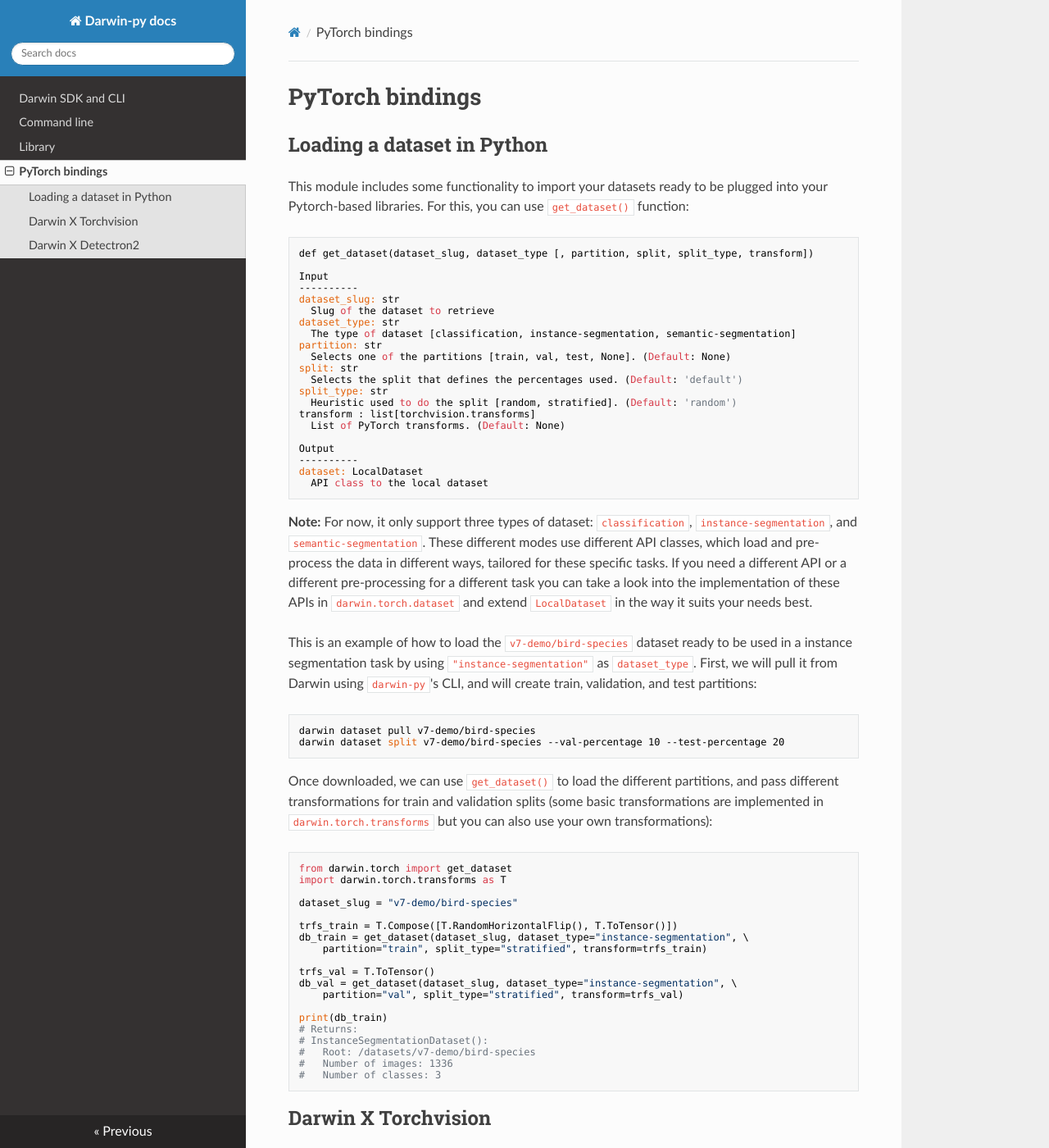
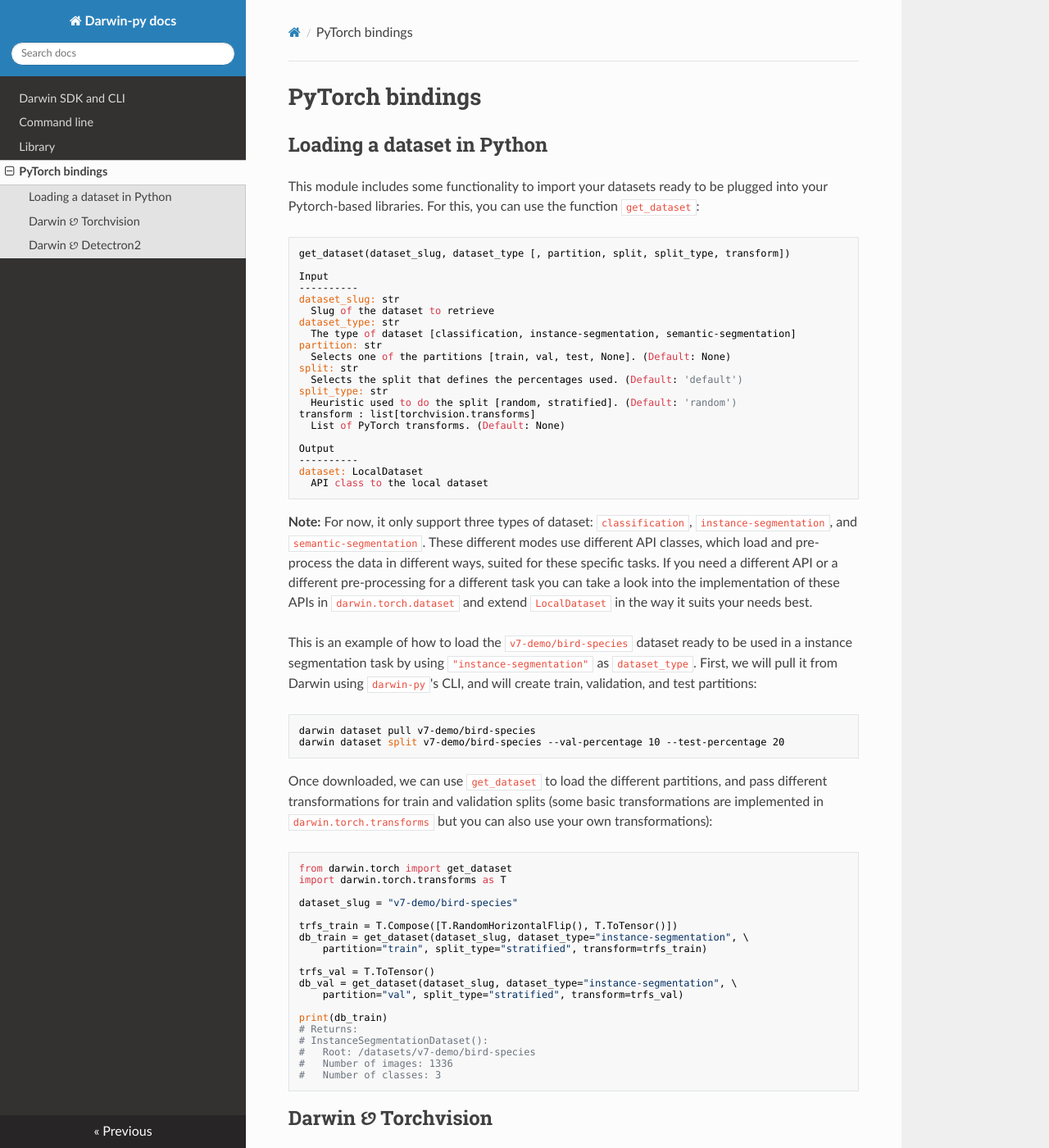
Before and after one commit to v7labs/darwin-py, an MkDocs documentation site: the page built from docs/torch.md, in a window 1280 px wide and 1400 px high. Shown: the whole window at 82% size. Built offline with MkDocs 1.6.1, drawn with Linux system fonts in a browser that asks for light colours; nearby versions of some CDN libraries; a script that is not in the unit is left out; some of the changed text lies outside the part shown.

````diff
--- a/docs/torch.md
+++ b/docs/torch.md
@@ -3,10 +3,10 @@
 
 ## Loading a dataset in Python
 
-This module includes some functionality to import your datasets ready to be plugged into your Pytorch-based libraries. For this, you can use `get_dataset()` function:
+This module includes some functionality to import your datasets ready to be plugged into your Pytorch-based libraries. For this, you can use the function `get_dataset`:
 
 ```
-def get_dataset(dataset_slug, dataset_type [, partition, split, split_type, transform])
+get_dataset(dataset_slug, dataset_type [, partition, split, split_type, transform])
 
 Input
 ----------
@@ -29,7 +29,7 @@
   API class to the local dataset
 ```
 
-**Note:** For now, it only support three types of dataset: `classification`, `instance-segmentation`, and `semantic-segmentation`. These different modes use different API classes, which load and pre-process the data in different ways, tailored for these specific tasks. If you need a different API or a different pre-processing for a different task you can take a look into the implementation of these APIs in `darwin.torch.dataset` and extend `LocalDataset` in the way it suits your needs best.
+**Note:** For now, it only support three types of dataset: `classification`, `instance-segmentation`, and `semantic-segmentation`. These different modes use different API classes, which load and pre-process the data in different ways, suited for these specific tasks. If you need a different API or a different pre-processing for a different task you can take a look into the implementation of these APIs in `darwin.torch.dataset` and extend `LocalDataset` in the way it suits your needs best.
 
 This is an example of how to load the `v7-demo/bird-species` dataset ready to be used in a instance segmentation task by using `"instance-segmentation"` as `dataset_type`. First, we will pull it from Darwin using `darwin-py`'s CLI, and will create train, validation, and test partitions:
 
@@ -38,7 +38,7 @@
 darwin dataset split v7-demo/bird-species --val-percentage 10 --test-percentage 20
 ```
 
-Once downloaded, we can use `get_dataset()` to load the different partitions, and pass different transformations for train and validation splits (some basic transformations are implemented in `darwin.torch.transforms` but you can also use your own transformations):
+Once downloaded, we can use `get_dataset` to load the different partitions, and pass different transformations for train and validation splits (some basic transformations are implemented in `darwin.torch.transforms` but you can also use your own transformations):
 
 ```python
 from darwin.torch import get_dataset
@@ -72,7 +72,7 @@
 darwin dataset split v7-demo/bird-species --val-percentage 10 --test-percentage 20
 ```
 
-Now, in Python, we will start by importing some `torchvision` and `darwin-py` functions, and by defining the function `get_instance_segmentation_model()` that we will use to instantiate a [Mask-RCNN](https://arxiv.org/abs/1703.06870) model using Torchvision's API.
+Now, in Python, we will start by importing some `torchvision` and `darwin-py` functions, and by defining the function `get_instance_segmentation_model` that we will use to instantiate a [Mask-RCNN](https://arxiv.org/abs/1703.06870) model using Torchvision's API.
 
 ```python
 import torch
@@ -104,7 +104,7 @@
     return model
 ```
 
-Then, we will load the dataset using `darwin-py`'s `get_dataset()` function, specifying the dataset slug, the dataset type (in this case we need an `instance-segmentation` dataset), and the `train` partition. The dataset that we get back can be used directly into Pytorch's standard DataLoader.
+Then, we will load the dataset using `darwin-py`'s `get_dataset` function, specifying the dataset slug, the dataset type (in this case we need an `instance-segmentation` dataset), and the `train` partition. The dataset that we get back can be used directly into Pytorch's standard DataLoader.
 
 ```python
 trfs_train = T.Compose([T.RandomHorizontalFlip(), T.ToTensor()])
@@ -156,14 +156,14 @@
 ```
 
 
-## Darwin X Detectron2
+## Darwin &#2715; Detectron2
 
 This tutorial shows how to train [Detectron2](https://github.com/facebookresearch/detectron2) models in your Darwin datasets. If you do not have Detectron2 installed yet, follow these [installation instructions](https://github.com/facebookresearch/detectron2/blob/master/INSTALL.md).
 
-Detectron2 organizes the datasets in `DatasetCatalog`, so the only thing we will need to do is to register our Darwin dataset in this catalog. For this, `darwin-py` provides the function `detectron2_register_dataset()`, which takes the following parameters:
+Detectron2 organizes the datasets in `DatasetCatalog`, so the only thing we will need to do is to register our Darwin dataset in this catalog. For this, `darwin-py` provides the function `detectron2_register_dataset`, which takes the following parameters:
 
 ```
-def detectron2_register_dataset(dataset_slug [, partition, split, split_type, release_name, evaluator_type])
+detectron2_register_dataset(dataset_slug [, partition, split, split_type, release_name, evaluator_type])
 
 Input
 ----------
````
Also changed, not shown: other parts of docs/torch.md (+3 -3 lines), 2 other files.
